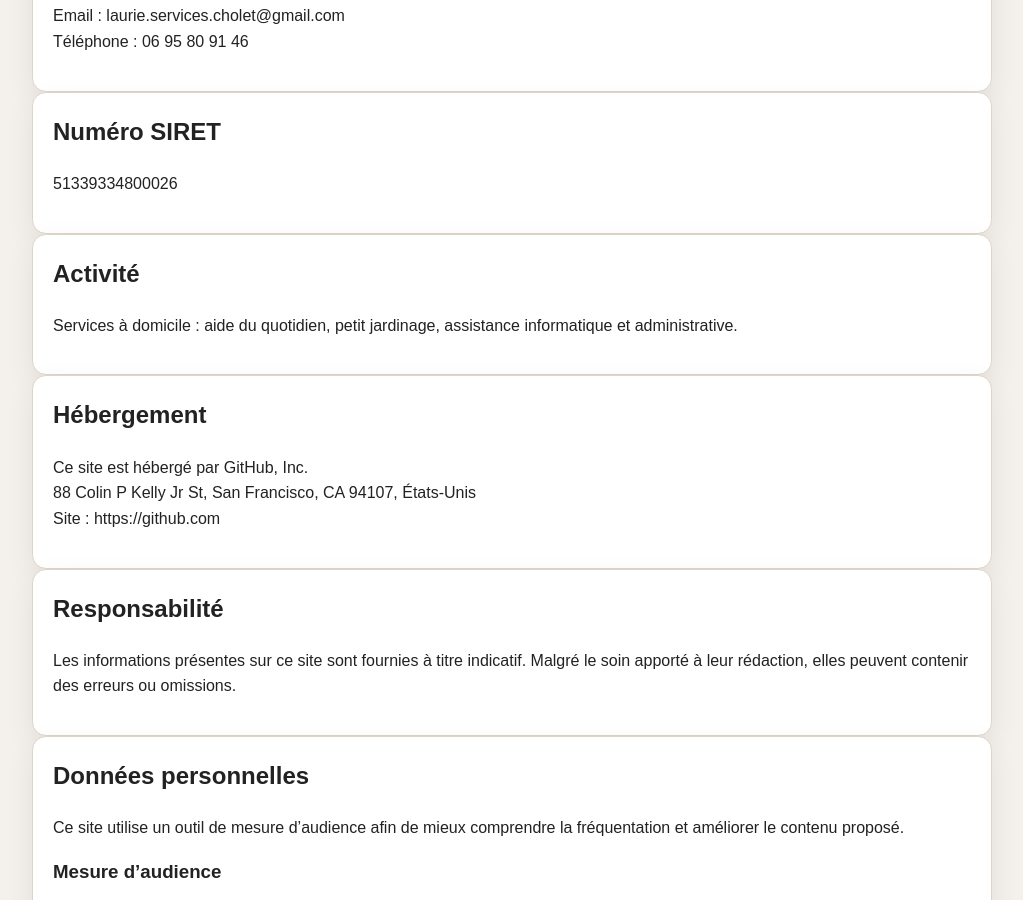
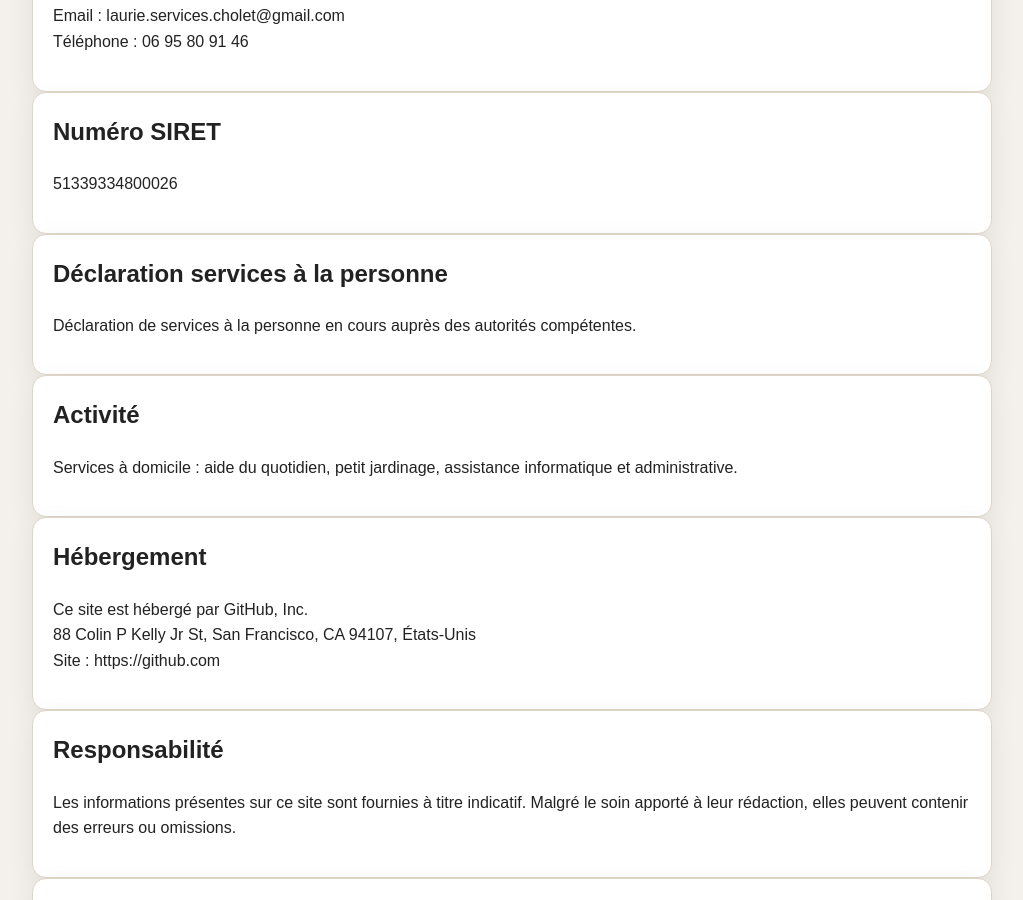
Before and after one commit to Laurie-services/laurie-services.github.io, a Jekyll site: the page built from mentions-legales.html, in a window 1280 px wide and 900 px high, scrolled down 520 px. Shown: the whole window, without its empty margins (128-1151 px from the left). Built offline with Jekyll 4.4.1, drawn with Linux system fonts in a browser that asks for light colours.

Commit message:
SAP en cours

```diff
--- a/mentions-legales.html
+++ b/mentions-legales.html
@@ -23,6 +23,13 @@ description: "Mentions légales de Laurie - Services à domicile."
   <h2>Numéro SIRET</h2>
   <p>
     51339334800026
+  </p>
+</section>
+
+<section class="card">
+  <h2>Déclaration services à la personne</h2>
+  <p>
+    Déclaration de services à la personne en cours auprès des autorités compétentes.
   </p>
 </section>
 
```
